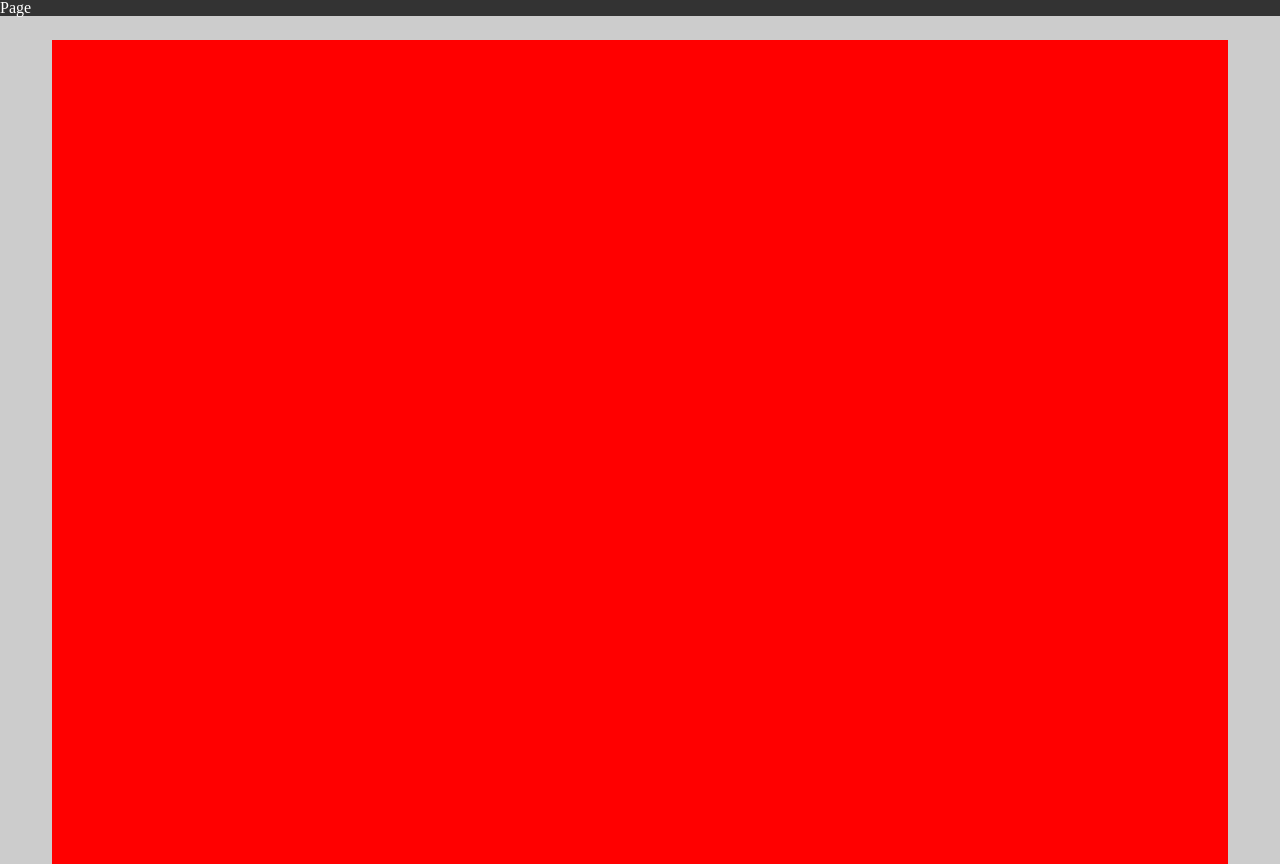
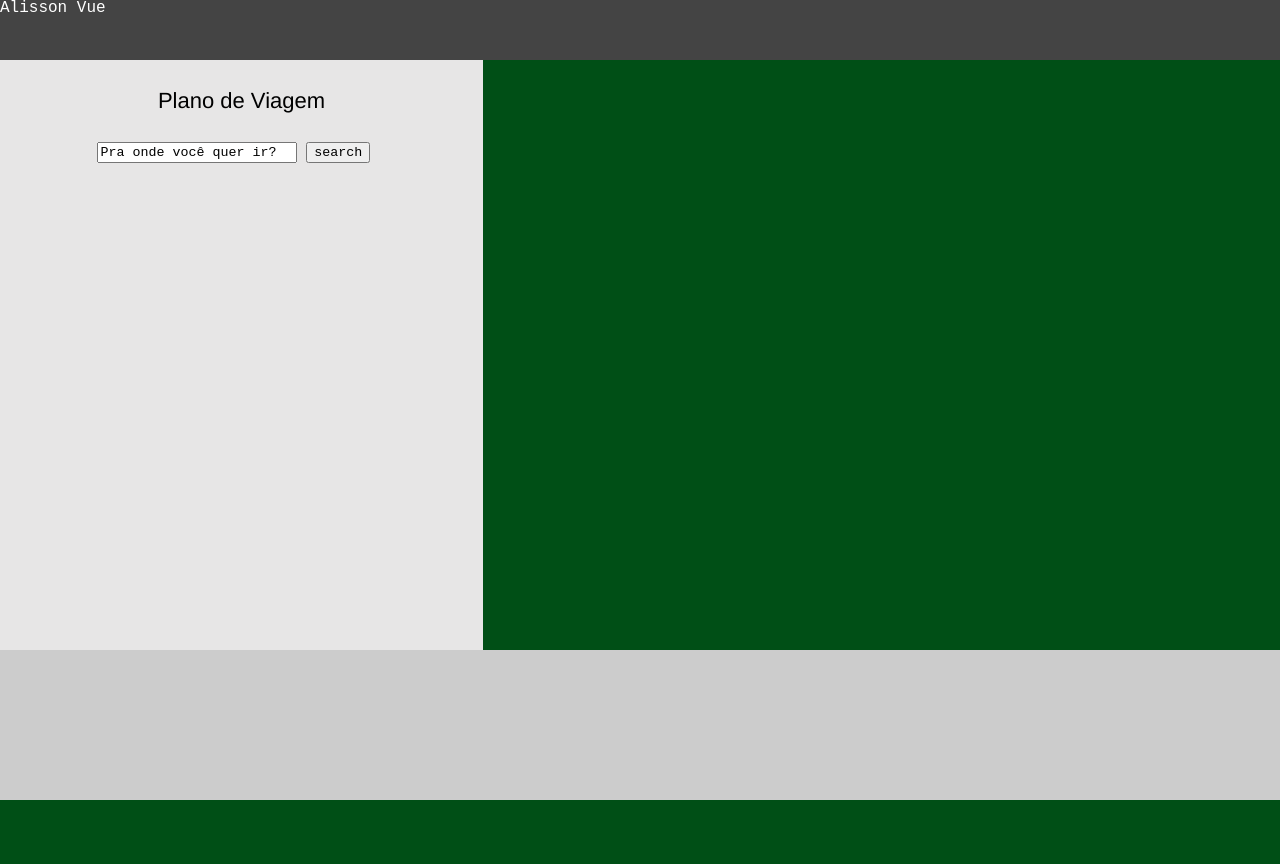
Before and after one commit to perfildojhon/Transport, a PHP site: page / in a window 1280 px wide. After the commit the page ends 800 px from the top, so only its background shows below. Run offline with PHP 8.4, Linux system fonts and the light colour scheme.

Commit message:
:sparkles: First lines added

```diff
--- a/index.html
+++ b/index.html
@@ -1,23 +1,38 @@
 <!DOCTYPE html>
 <html lang="pt" dir="ltr">
   <head>
-    <meta charset="utf-8">
+    <meta charset="utf-8" content="text/html">
     <meta name="keywords" content="Faça viagens mais rápido.">
     <meta name="viewport" content="width=device-width, initial-scale=1.0">
     <link rel="stylesheet" href="source/css/general.css">
     <link rel="stylesheet" href="source/css/reset.css">
-    <title>Home</title>
-    <title></title>
+    <title>Home</title
   </head>
   <body>
     <main>
       <header>
         <div class="headline">
-          <h1>Page</h1>
+          <div class="banner">
+            <h1>Alisson Vue</h1>
+          </div>
         </div>
       </header>
-      <article class="app">
+      <article class="content">
+        <aside class="travel-plan">
+          <div class="label-placing">
+            <h1 class="label">Plano de Viagem</h1>
+          </div>
+          <div class="search">
+            <form class="travel-plan-letter" action="index.html" method="post">
+              <label for="query" hidden>Query</label>
+              <input id="query" type="search" name="search" value="Pra onde você quer ir?">
+              <input type="button" name="search" value="search">
+            </form>
+          </div>
+        </aside>
+        <section class="">
 
+        </section>
       </article>
     </main>
   </body>
--- a/source/css/general.css
+++ b/source/css/general.css
@@ -1,10 +1,14 @@
+* {
+  font-family: "Segoe ", "Courier New", monospace;
+}
+
 body {
   background: #ccc;
 }
 
 header {
-  height: 40px;
   color: white;
+  height: 60px;
 }
 
 div.headline {
@@ -12,14 +16,54 @@
   left: 0;
   right: 0;
   position: fixed;
-  background: #333;
+  background: #444444;
 }
 
-article.app {
-  width: 90vw;
-  height: 100vh;
-  padding: 12px;
-  background: red;
+div.banner {
+  height: 60px;
+  display: inline-flex;
+}
+
+aside.travel-plan {
+  width: 35vw;
+  min-width: 483px;
+  min-height: 590px;
+  background: #E7E6E6;
+}
+
+article.content {
+  background: #004F16;
+  margin-left: auto;
+  margin-right: auto;
+  min-width: 480px;
+}
+
+div.search {
+  height: 250px;
+  width: 60%;
   margin-left: auto;
   margin-right: auto;
 }
+
+div.label-placing {
+  text-align: center;
+  padding: 12px 0;
+  width: 60%;
+  margin-left: auto;
+  margin-right: auto;
+}
+
+div.label-placing h1.label {
+  font-family: "Helvetica", "Courier New", monospace;
+  padding: 6px;
+  margin: 12px;
+  font-size: 22px;
+}
+
+form.travel-plan-letter {
+
+}
+
+input#query {
+  width: 200px;
+}
```
